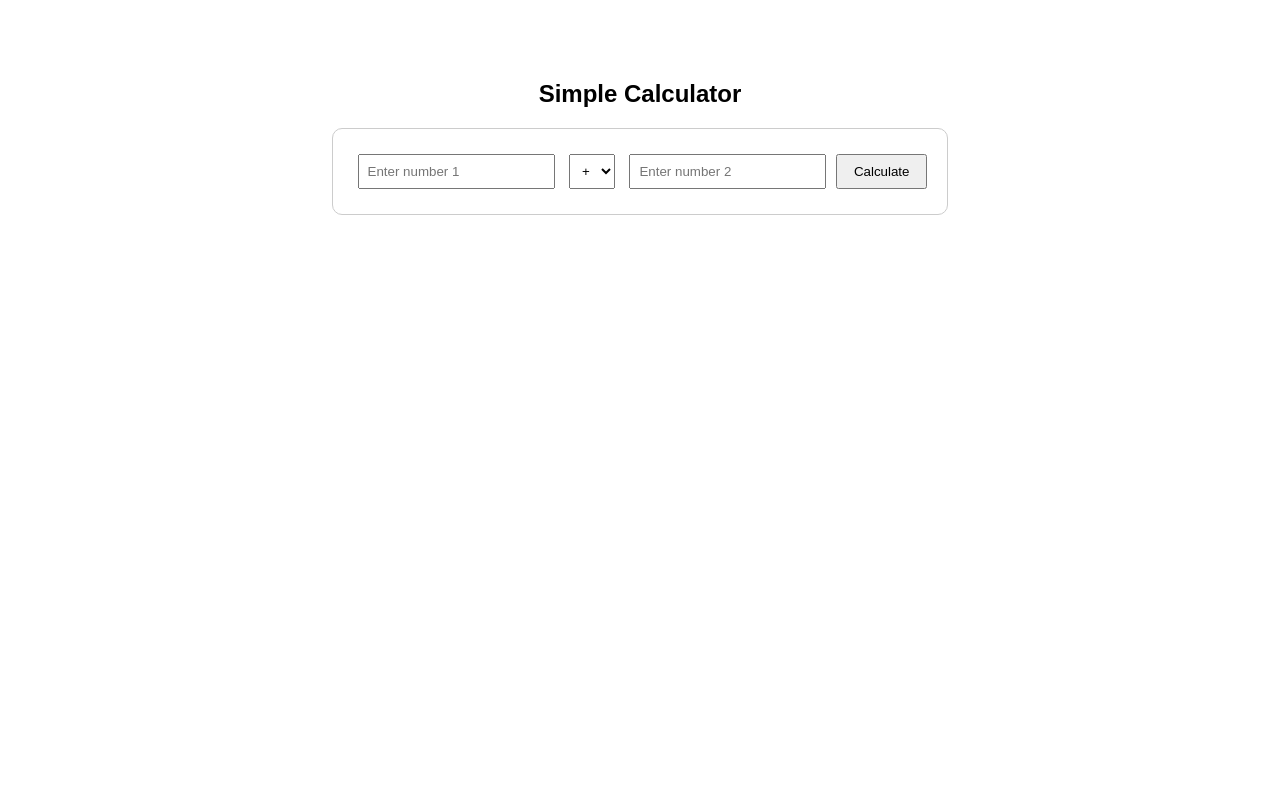
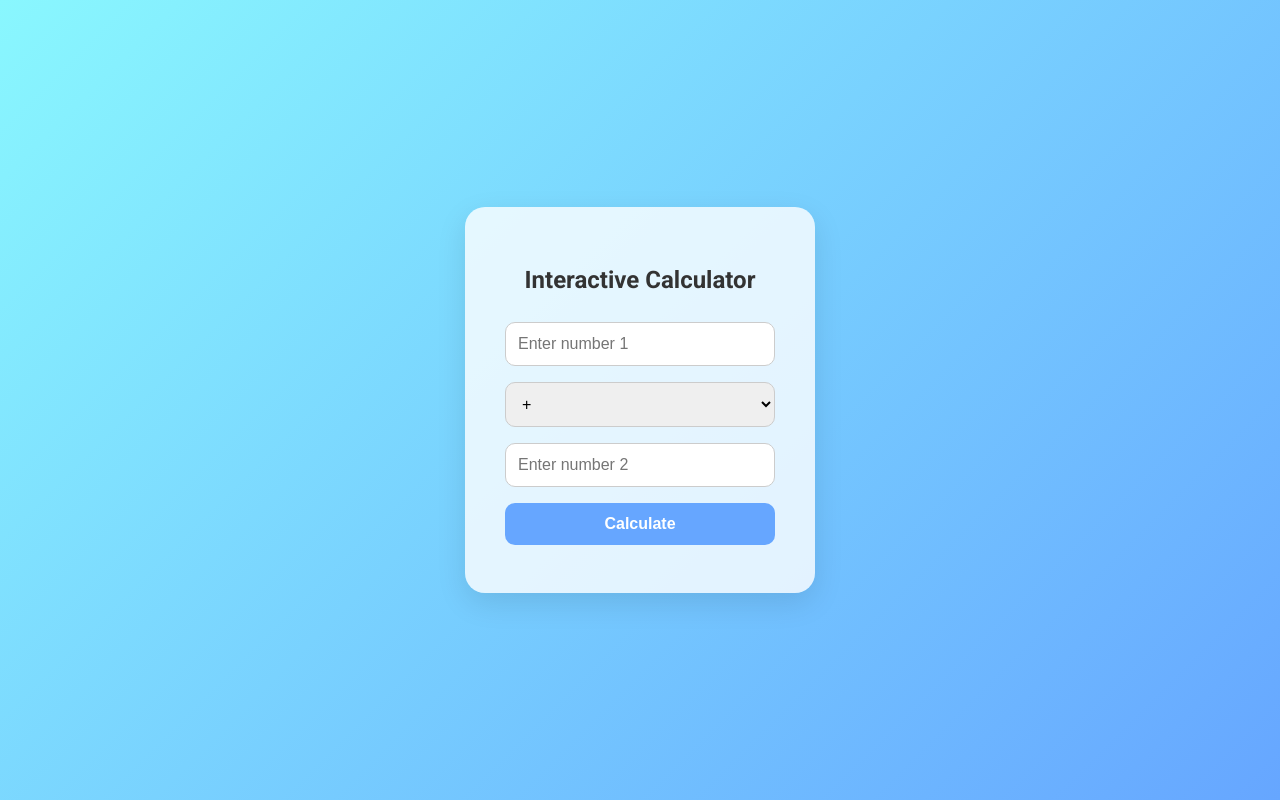
Before and after one commit to vijaykhanna22/devops_project, a Flask app: page / in a window 1280 px wide. Run offline with Flask 3, Linux system fonts and the light colour scheme.

Commit message:
updated new UI

```diff
--- a/templates/index.html
+++ b/templates/index.html
@@ -1,16 +1,75 @@
 <!DOCTYPE html>
-<html>
+<html lang="en">
 <head>
-    <title>Calculator App</title>
+    <meta charset="UTF-8">
+    <title>Interactive Calculator</title>
+    <link href="https://fonts.googleapis.com/css2?family=Roboto:wght@400;700&display=swap" rel="stylesheet">
     <style>
-        body { font-family: Arial; text-align: center; margin-top: 80px; }
-        form { display: inline-block; padding: 20px; border: 1px solid #ccc; border-radius: 10px; }
-        input, select { margin: 5px; padding: 8px; }
-        button { padding: 8px 16px; }
+        * { box-sizing: border-box; }
+        body {
+            font-family: 'Roboto', sans-serif;
+            display: flex;
+            justify-content: center;
+            align-items: center;
+            min-height: 100vh;
+            background: linear-gradient(135deg, #89f7fe 0%, #66a6ff 100%);
+            margin: 0;
+        }
+        .calculator {
+            background: #ffffffcc;
+            padding: 40px;
+            border-radius: 20px;
+            box-shadow: 0 10px 30px rgba(0,0,0,0.1);
+            text-align: center;
+            width: 350px;
+            animation: fadeIn 1s ease;
+        }
+        h2 {
+            margin-bottom: 20px;
+            color: #333;
+        }
+        input, select, button {
+            width: 100%;
+            margin: 8px 0;
+            padding: 12px;
+            font-size: 16px;
+            border-radius: 10px;
+            border: 1px solid #ccc;
+            transition: all 0.3s ease;
+        }
+        input:focus, select:focus {
+            border-color: #66a6ff;
+            outline: none;
+            box-shadow: 0 0 8px rgba(102,166,255,0.4);
+        }
+        button {
+            background: #66a6ff;
+            color: white;
+            border: none;
+            cursor: pointer;
+            font-weight: bold;
+        }
+        button:hover {
+            background: #89f7fe;
+        }
+        .result {
+            margin-top: 20px;
+            font-size: 20px;
+            font-weight: bold;
+            color: #333;
+            padding: 12px;
+            border-radius: 10px;
+            background: #f0f0f0;
+        }
+        @keyframes fadeIn {
+            from { opacity: 0; transform: translateY(-20px); }
+            to { opacity: 1; transform: translateY(0); }
+        }
     </style>
 </head>
 <body>
-    <h2>Simple Calculator</h2>
+    <div class="calculator">
+        <h2>Interactive Calculator</h2>
         <form method="POST">
             <input type="number" name="num1" step="any" placeholder="Enter number 1" required>
             <select name="operation">
@@ -24,7 +83,8 @@
         </form>
 
         {% if result is not none %}
-    <h3>Result: {{ result }}</h3>
+        <div class="result">Result: {{ result }}</div>
         {% endif %}
+    </div>
 </body>
 </html>
```
Lines whose indentation alone changed are shown as unchanged.
